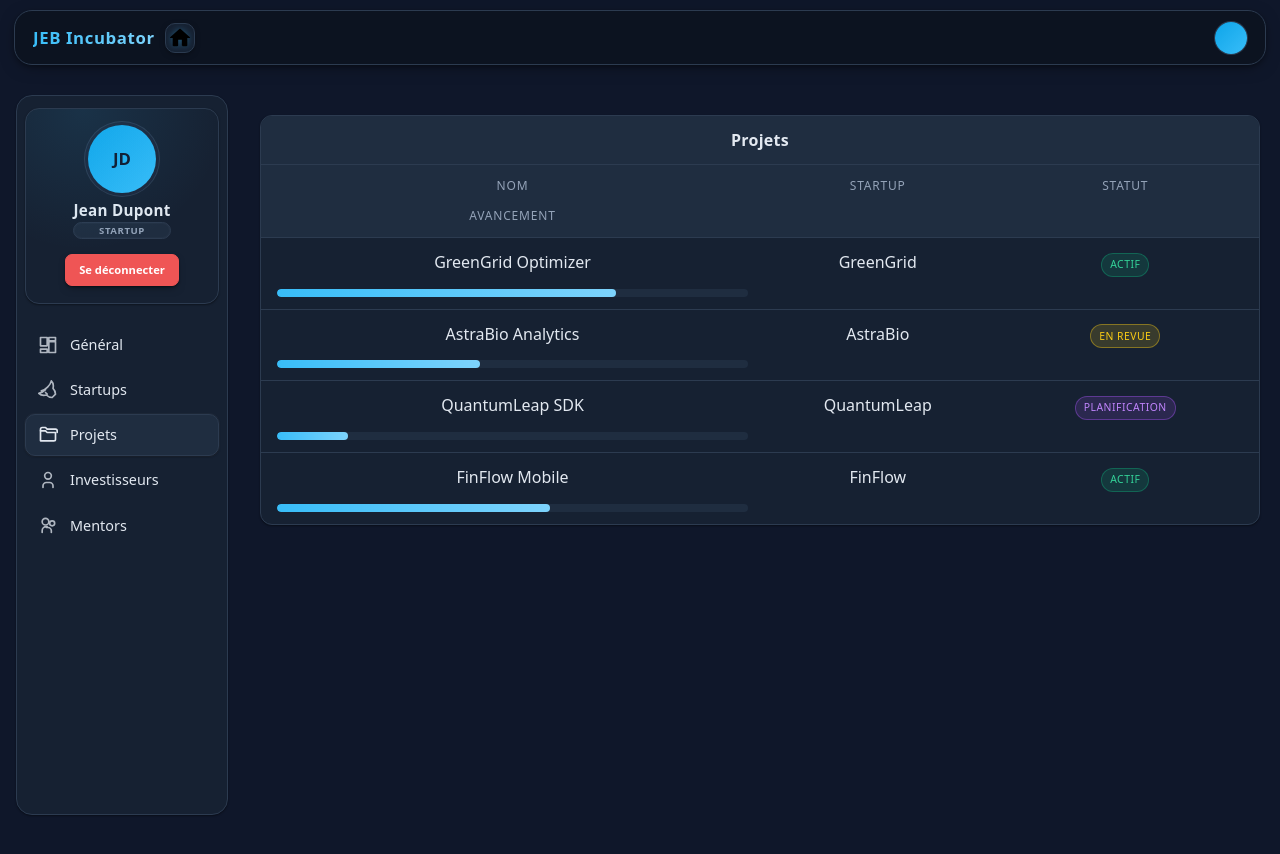
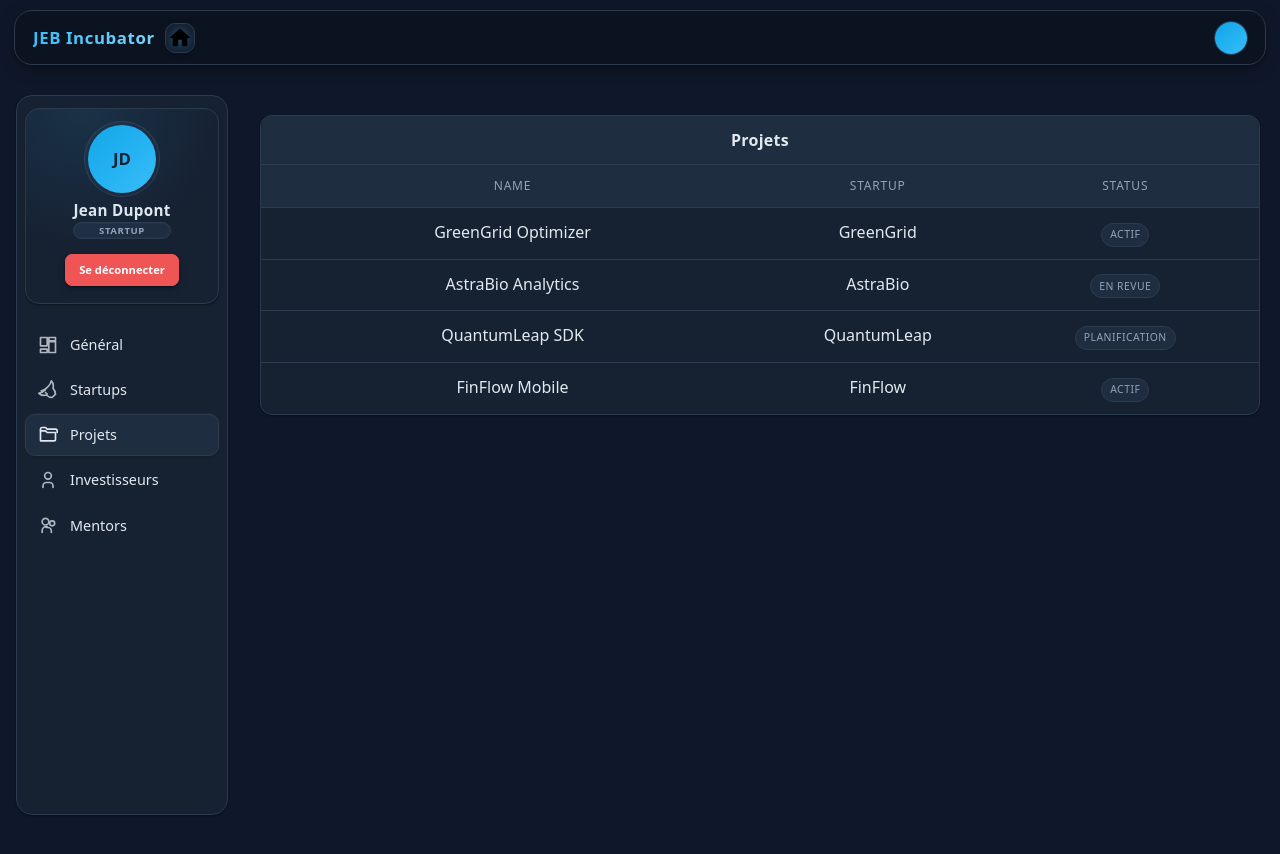
Before and after one commit to Aincrad-Flux/NextRise, a React (Vite) app in the folder frontend/: page /startup in a window 1280 px wide. Both pictures are taken after a click on the button "Projets". Shown: the top 854 px of the page. Built offline with nearby package versions, Linux system fonts and the light colour scheme.

Commit message:
[fix] translate ProjectsPanel labels from French to English and update status mapping

```diff
--- a/frontend/src/components/ProjectsPanel.jsx
+++ b/frontend/src/components/ProjectsPanel.jsx
@@ -11,19 +11,15 @@ export default function ProjectsPanel() {
       <div className="panel-header"><h2>Projets</h2></div>
       <div className="table">
         <div className="table-row table-head">
-          <div>Nom</div>
+          <div>Name</div>
           <div>Startup</div>
-          <div>Statut</div>
-          <div>Avancement</div>
+          <div>Status</div>
         </div>
         {projects.map(p => (
           <div key={p.name} className="table-row">
             <div>{p.name}</div>
             <div>{p.owner}</div>
             <div><span className={`status ${cssStatus(p.status)}`}>{p.status}</span></div>
-            <div>
-              <div className="progress-bar"><span style={{ width: `${p.progress}%` }} /></div>
-            </div>
           </div>
         ))}
       </div>
@@ -33,9 +29,9 @@ export default function ProjectsPanel() {
 
 function cssStatus(label) {
   switch (label) {
-    case 'Actif': return 'active'
-    case 'En revue': return 'in-review'
-    case 'Planification': return 'planning'
+    case 'Active': return 'active'
+    case 'In Review': return 'in-review'
+    case 'Planning': return 'planning'
     default: return ''
   }
 }
```
